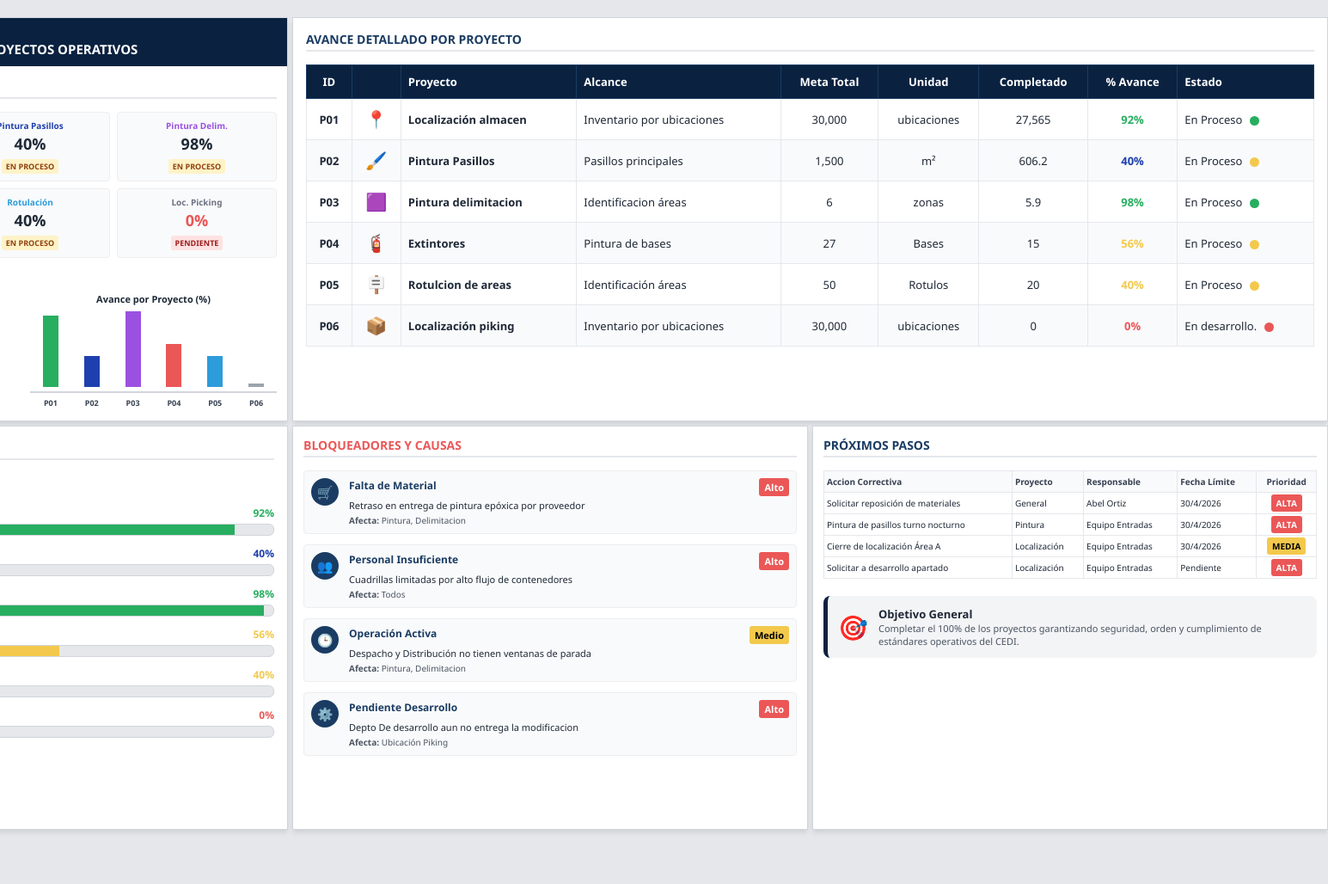
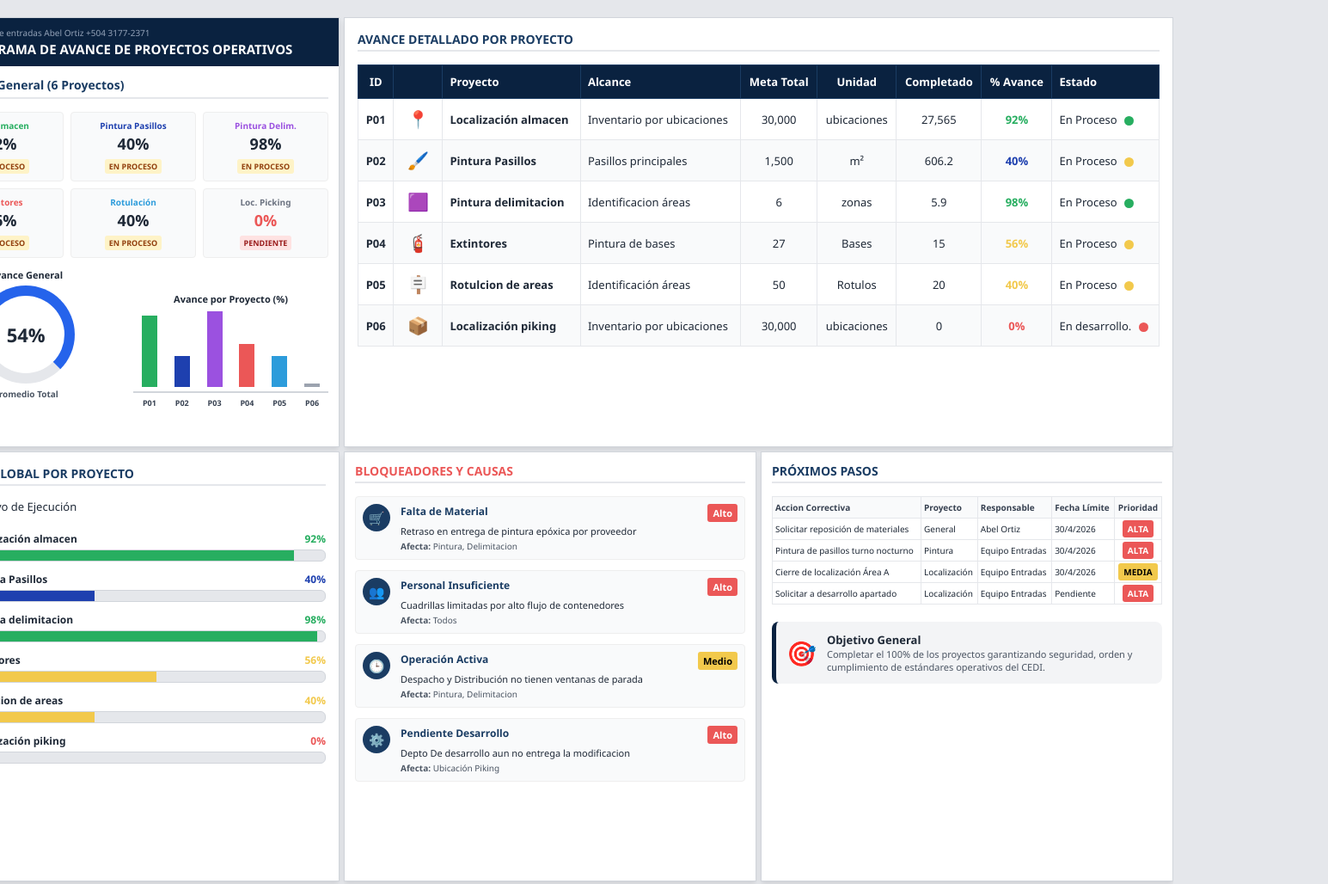
Before and after one commit to edwinramirez0517/ENTRADAS_ORTIZ, a plain HTML site: page index.htm in a window 1280 px wide. Shown: the whole page at 86% size, 1545 px wide, since content can reach past the window. Before the commit the page ends 985 px from the top, so only its background shows below. Drawn offline with Linux system fonts and the light colour scheme.

Commit message:
Update index.htm

```diff
--- a/index.htm
+++ b/index.htm
@@ -31,9 +31,9 @@
 
         .dashboard-grid {
             display: grid;
-            grid-template-columns: repeat(3, 600px);
+            grid-template-columns: repeat(3, 480px);
             /* Altura reducida de 400px a 500px según lo solicitado */
-            grid-template-rows: repeat(2, 470px);
+            grid-template-rows: repeat(2, 500px);
             gap: 5px;
             background: var(--bg-body);
         }
```
